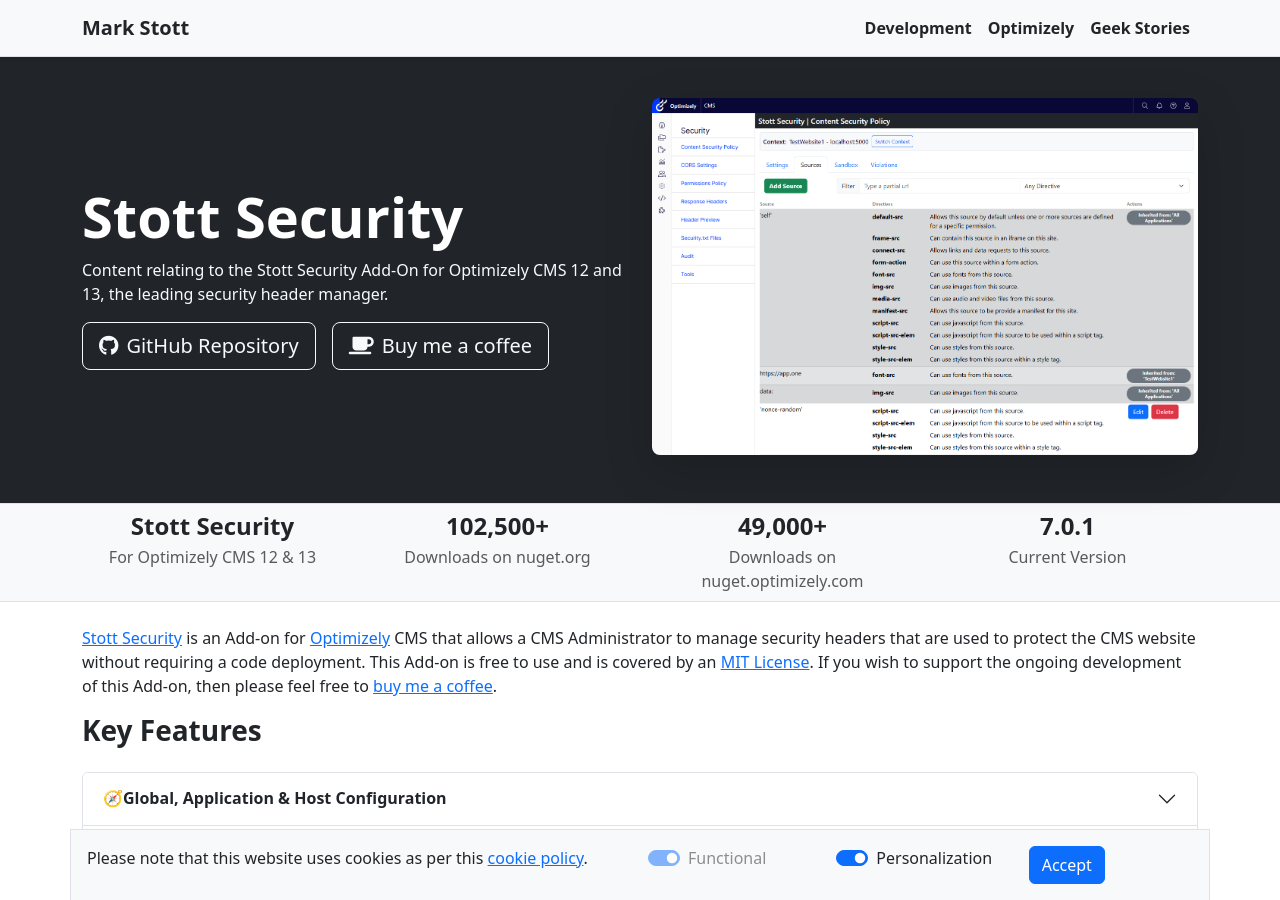
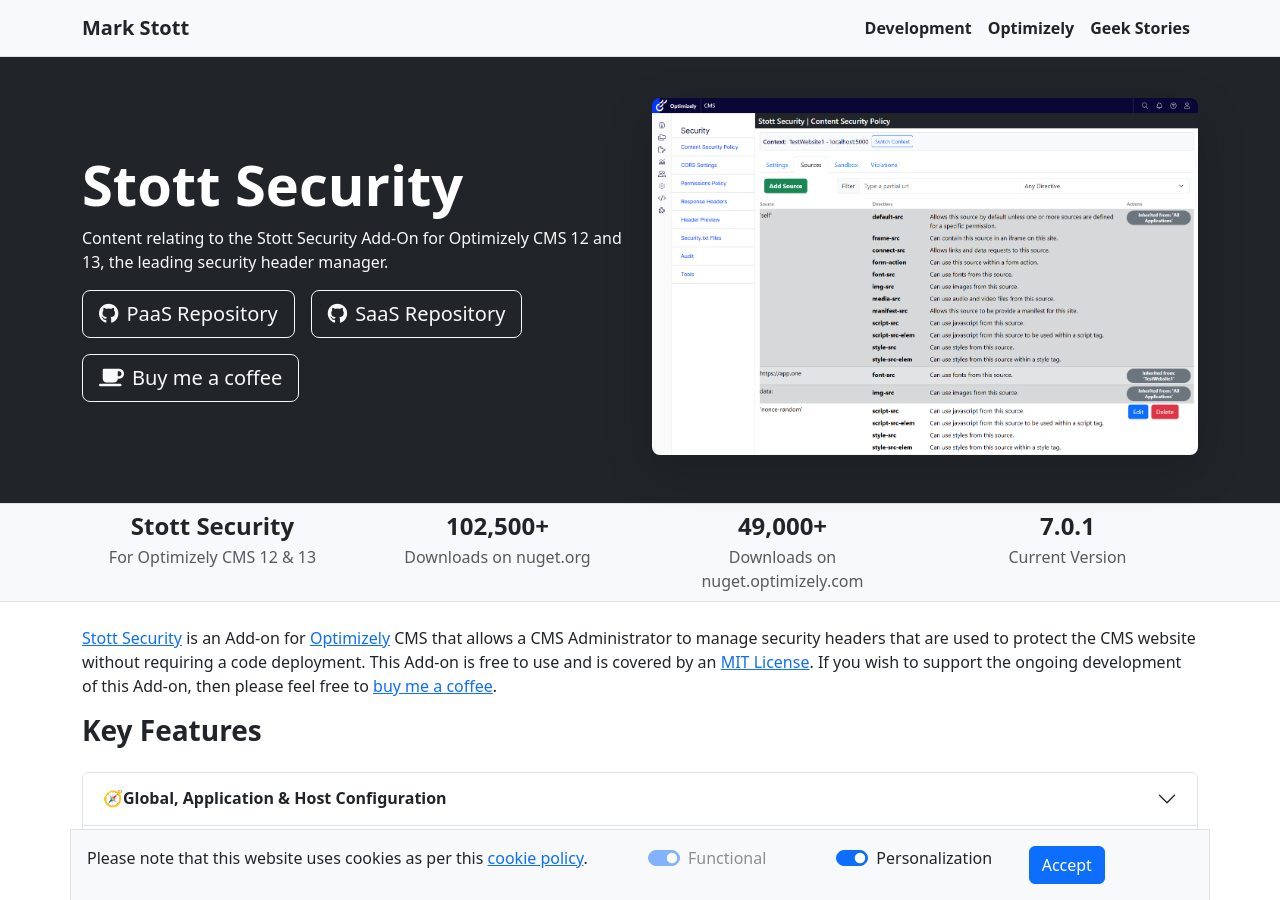
Before and after one commit to GeekInTheNorth/GeekInTheNorth.github.io, a Jekyll site: the page built from StottSecurity.md, in a window 1280 px wide and 900 px high. Built offline with Jekyll 4.4.1, drawn with Linux system fonts in a browser that asks for light colours.

Commit message:
Update repository CTAs

```diff
--- a/StottSecurity.md
+++ b/StottSecurity.md
@@ -7,7 +7,10 @@
 nugetdownloads: "91,000+"
 optidownloads: "43,000+"
 currentversion: "7.0.1"
+gitRepositoryLabel: "PaaS Repository"
 gitRepository: "https://github.com/GeekInTheNorth/Stott.Security.Optimizely"
+gitRepositoryTwoLabel: "SaaS Repository"
+gitRepositoryTwo: "https://github.com/GeekInTheNorth/Stott.Security.Optimizely.SaaS"
 image: "https://www.stott.pro/assets/stott-security-7a.png"
 promoImage: "/assets/stott-security-7a.png"
 promoImageAlt: "A screen capture of the Stott Security interface."
--- a/_layouts/optiaddons.html
+++ b/_layouts/optiaddons.html
@@ -12,7 +12,10 @@
                 <h1 class="display-4 fw-bold gap-4">{{ page.title }}</h1>
                 <p class="text-light gap-4">{{ page.description }}</p>
                 <div class="d-flex gap-3 flex-wrap">
-                    <a href="{{ page.gitRepository }}" class="btn btn-outline-light btn-lg" target="_blank"><i class="fab fa-github me-2"></i>GitHub Repository</a>
+                    <a href="{{ page.gitRepository }}" class="btn btn-outline-light btn-lg" target="_blank"><i class="fab fa-github me-2"></i>{{ page.gitRepositoryLabel }}</a>
+                    {% if page.gitRepositoryTwo %}
+                    <a href="{{ page.gitRepositoryTwo }}" class="btn btn-outline-light btn-lg" target="_blank"><i class="fab fa-github me-2"></i>{{ page.gitRepositoryTwoLabel }}</a>
+                    {% endif %}
                     <a href="https://www.buymeacoffee.com/markstott" class="btn btn-outline-light btn-lg" target="_blank"><i class="fa fa-coffee me-2"></i>Buy me a coffee</a>
                 </div>
             </div>
@@ -32,7 +35,10 @@
                 <h1 class="display-4 fw-bold gap-4">{{ page.title }}</h1>
                 <p class="text-light gap-4">{{ page.description }}</p>
                 <div class="d-flex gap-3 flex-wrap">
-                    <a href="{{ page.gitRepository }}" class="btn btn-outline-light btn-lg" target="_blank"><i class="fab fa-github me-2"></i>GitHub Repository</a>
+                    <a href="{{ page.gitRepository }}" class="btn btn-outline-light btn-lg" target="_blank"><i class="fab fa-github me-2"></i>{{ page.gitRepositoryLabel }}</a>
+                    {% if page.gitRepositoryTwo %}
+                    <a href="{{ page.gitRepositoryTwo }}" class="btn btn-outline-light btn-lg" target="_blank"><i class="fab fa-github me-2"></i>{{ page.gitRepositoryTwoLabel }}</a>
+                    {% endif %}
                     <a href="https://www.buymeacoffee.com/markstott" class="btn btn-outline-light btn-lg" target="_blank"><i class="fa fa-coffee me-2"></i>Buy me a coffee</a>
                 </div>
             </div>
```
Also changed, not shown: StottRobotsHandler.md (+1 -0 lines), assets/stott-robots-handler-cta.png (added), assets/stott-security-cta.png (added).
